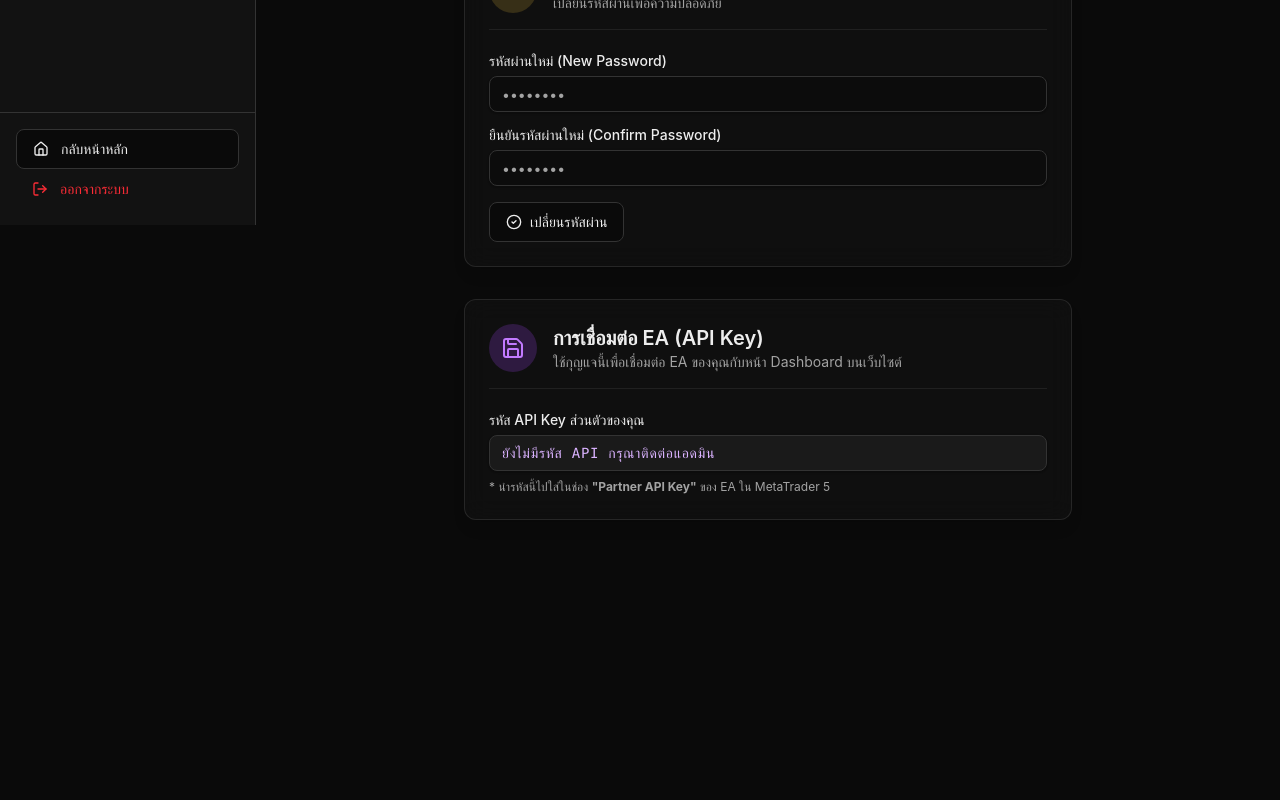
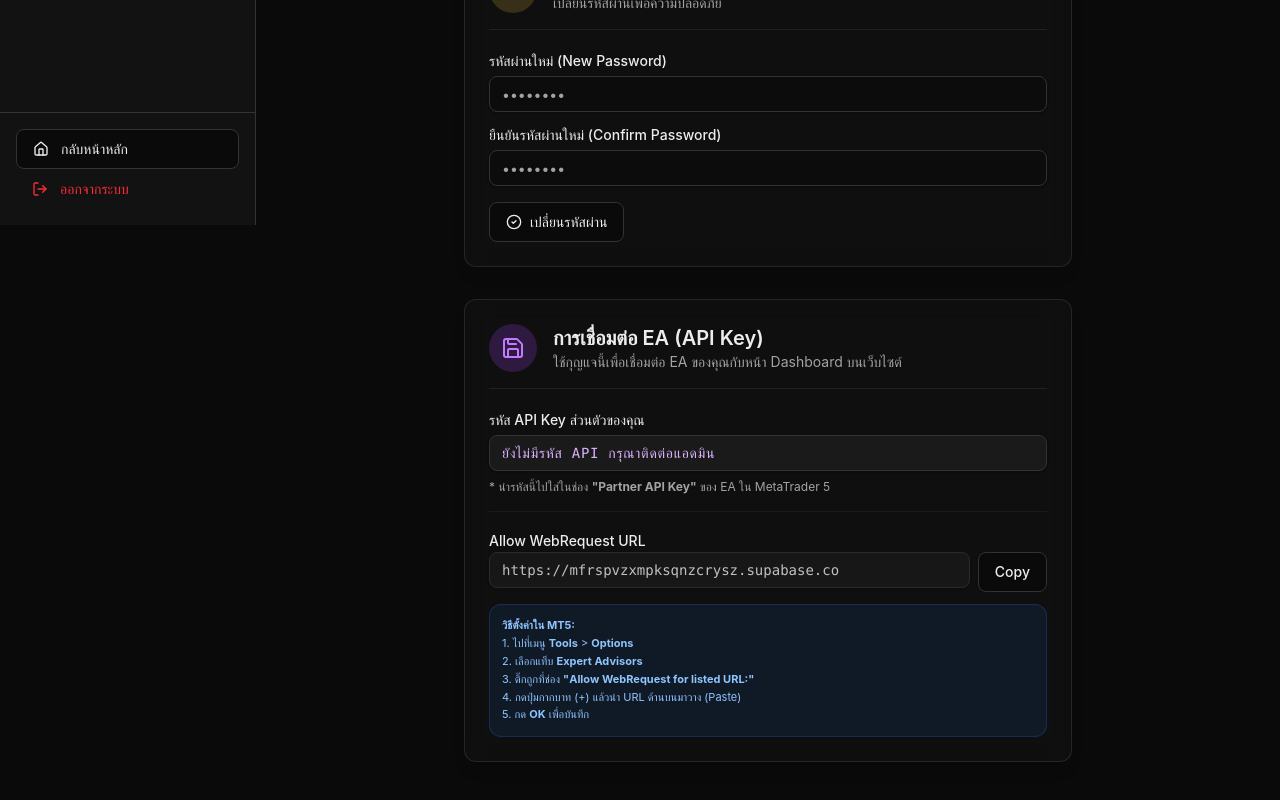
Before and after one commit to uniconsounds-cloud/ea-market-place, a Next.js app: page /dashboard/settings in a window 1280 px wide. Shown: the part 640-1440 px from the top of the page. Before the commit the page ends 1224 px from the top, so only its background shows below. Built offline with nearby package versions, Linux system fonts and the light colour scheme; no server answers.

Commit message:
feat(settings): add webrequest url and mt5 setup guide for customers

```diff
--- a/src/app/dashboard/settings/page.tsx
+++ b/src/app/dashboard/settings/page.tsx
@@ -25,6 +25,10 @@ export default function SettingsPage() {
     const [apiKey, setApiKey] = useState<string | null>(null);
     const [loadingKey, setLoadingKey] = useState(false);
     const [copySuccess, setCopySuccess] = useState(false);
+
+    // WebRequest State
+    const [urlCopySuccess, setUrlCopySuccess] = useState(false);
+    const webRequestUrl = "https://mfrspvzxmpksqnzcrysz.supabase.co";
 
     useEffect(() => {
         const fetchProfile = async () => {
@@ -270,6 +274,37 @@ export default function SettingsPage() {
                             * นำรหัสนี้ไปใส่ในช่อง <b>"Partner API Key"</b> ของ EA ใน MetaTrader 5
                         </p>
                     </div>
+
+                    <div className="pt-4 border-t border-white/5 space-y-3">
+                        <Label className="text-sm font-medium">Allow WebRequest URL</Label>
+                        <div className="flex gap-2">
+                            <Input
+                                value={webRequestUrl}
+                                readOnly
+                                className="bg-muted/50 font-mono text-xs opacity-80"
+                            />
+                            <Button
+                                onClick={() => {
+                                    navigator.clipboard.writeText(webRequestUrl);
+                                    setUrlCopySuccess(true);
+                                    setTimeout(() => setUrlCopySuccess(false), 2000);
+                                }}
+                                variant="outline"
+                            >
+                                {urlCopySuccess ? 'Copied!' : 'Copy'}
+                            </Button>
+                        </div>
+                        <div className="bg-blue-500/10 border border-blue-500/20 rounded-lg p-3">
+                            <p className="text-[11px] leading-relaxed text-blue-300">
+                                <b>วิธีตั้งค่าใน MT5:</b><br />
+                                1. ไปที่เมนู <b>Tools</b> &gt; <b>Options</b><br />
+                                2. เลือกแท็บ <b>Expert Advisors</b><br />
+                                3. ติ๊กถูกที่ช่อง <b>"Allow WebRequest for listed URL:"</b><br />
+                                4. กดปุ่มกากบาท (+) แล้วนำ URL ด้านบนมาวาง (Paste)<br />
+                                5. กด <b>OK</b> เพื่อบันทึก
+                            </p>
+                        </div>
+                    </div>
                 </div>
             </div>
         </div>
```
